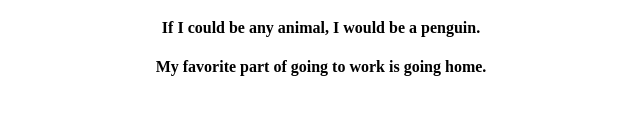
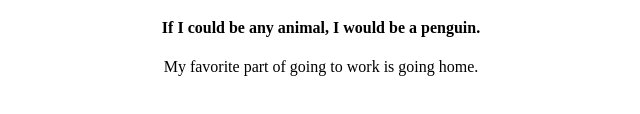
Before and after one commit to katherkp/my-first-repo, a plain HTML site: page index.html in a window 1280 px wide. Shown: the part 290-404 px from the top of the page, without its empty margins (319-959 px from the left). Drawn offline with Linux system fonts and the light colour scheme.

Commit message:
Adding new placeholder text

```diff
--- a/index.html
+++ b/index.html
@@ -15,7 +15,7 @@
 					<h4>My favorite color is pink.</h4>
 					<h4>My favorite food is sushi.</h4>
 					<h4>If I could be any animal, I would be a penguin. </h4>
-					<h4>My favorite part of going to work is going home.</h4>
+					<p>My favorite part of going to work is going home.</p>
 			</div>
 		  </body>
 		</html>
```
